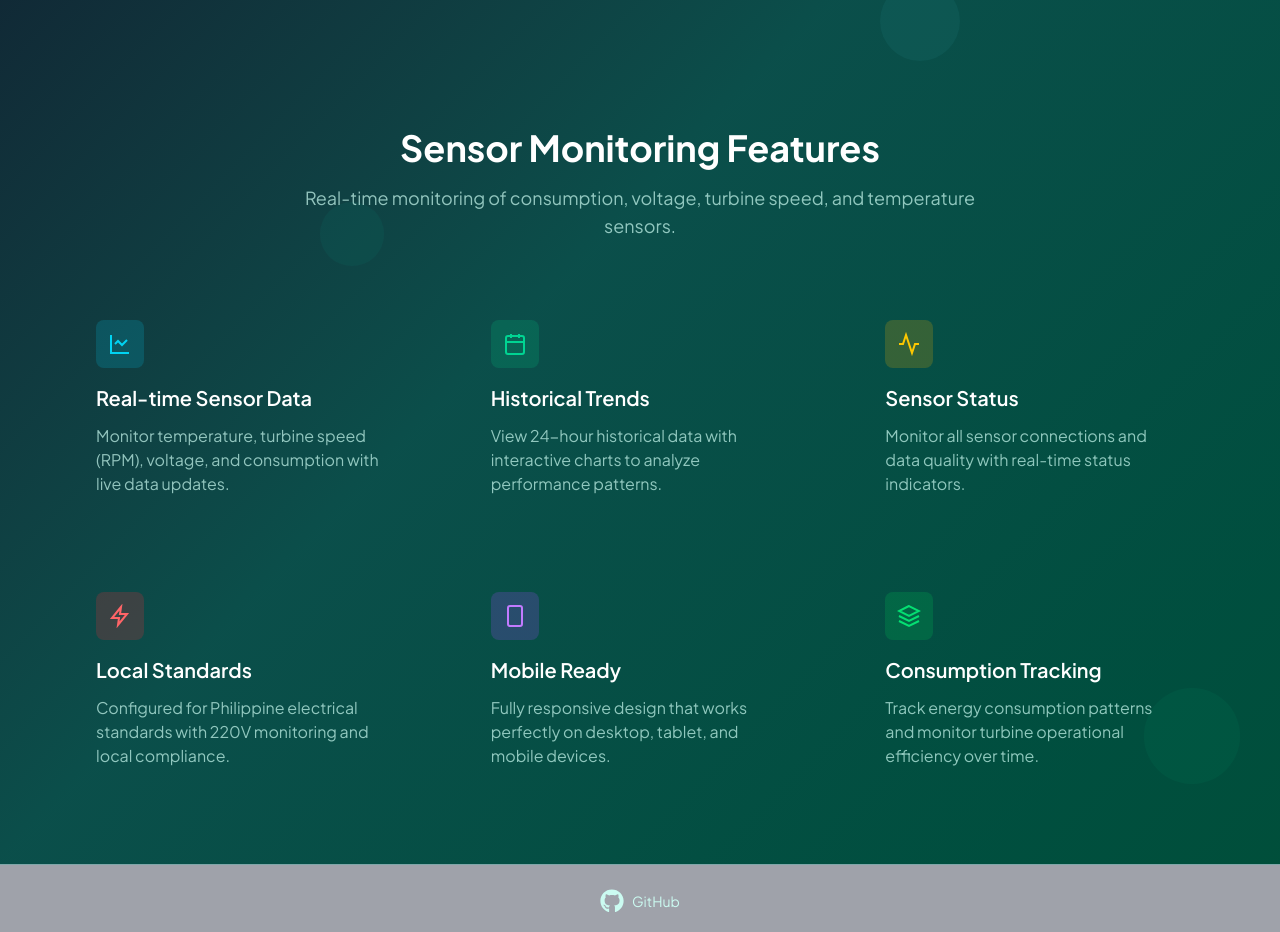
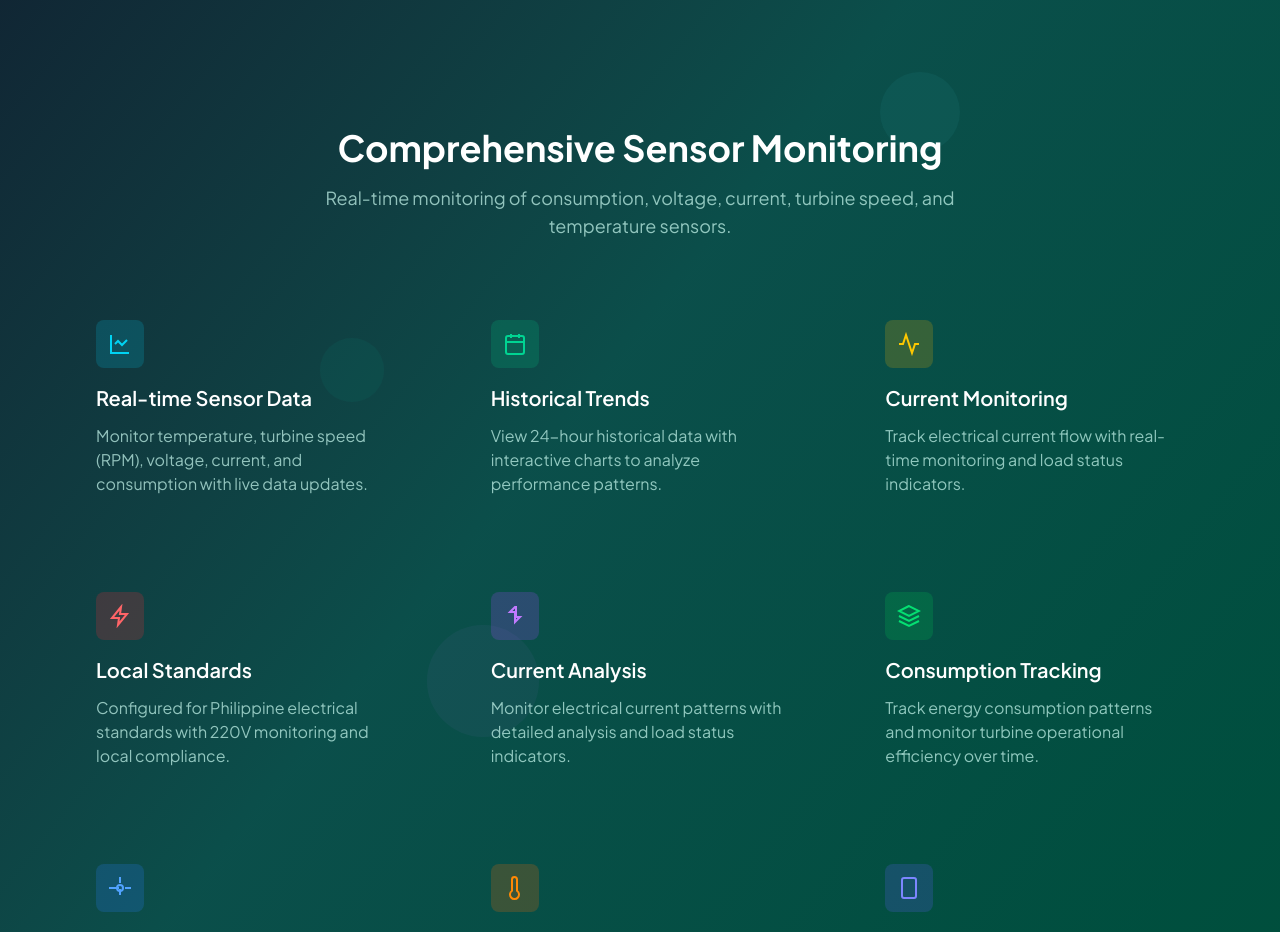
Before and after one commit to FireFlyDeveloper/Power-Monitoring, a Next.js app: page / in a window 1280 px wide. Shown: the part 460-1392 px from the top of the page. Built offline with nearby package versions, Linux system fonts and the light colour scheme.

Commit message:
update; homepage

```diff
--- a/src/app/page.js
+++ b/src/app/page.js
@@ -56,7 +56,7 @@ const Hero = () => {
           Real-time Green Energy Monitoring
         </h2>
         <p className="text-xl md:text-2xl text-teal-100/80 mb-8 max-w-2xl mx-auto">
-          Track consumption, voltage, turbine speed, and temperature with live sensor data
+          Track consumption, voltage, current, turbine speed, and temperature with live sensor data
           monitoring.
         </p>
         <div className="flex flex-col sm:flex-row gap-4 justify-center">
@@ -97,9 +97,9 @@ const Features = () => {
     <section id="features" className="relative z-10 px-6 py-16">
       <div className="max-w-6xl mx-auto">
         <div className="text-center mb-12">
-          <h3 className="text-3xl md:text-4xl font-bold mb-4">Sensor Monitoring Features</h3>
+          <h3 className="text-3xl md:text-4xl font-bold mb-4">Comprehensive Sensor Monitoring</h3>
           <p className="text-teal-100/70 text-lg max-w-2xl mx-auto">
-            Real-time monitoring of consumption, voltage, turbine speed, and temperature sensors.
+            Real-time monitoring of consumption, voltage, current, turbine speed, and temperature sensors.
           </p>
         </div>
 
@@ -113,7 +113,7 @@ const Features = () => {
               </svg>
             }
             title="Real-time Sensor Data"
-            description="Monitor temperature, turbine speed (RPM), voltage, and consumption with live data updates."
+            description="Monitor temperature, turbine speed (RPM), voltage, current, and consumption with live data updates."
           />
           <FeatureCard
             iconBg="bg-emerald-500/20"
@@ -135,8 +135,8 @@ const Features = () => {
                 <path d="M22 12h-4l-3 9L9 3l-3 9H2" stroke="currentColor" className="text-yellow-400" strokeWidth="2" />
               </svg>
             }
-            title="Sensor Status"
-            description="Monitor all sensor connections and data quality with real-time status indicators."
+            title="Current Monitoring"
+            description="Track electrical current flow with real-time monitoring and load status indicators."
           />
           <FeatureCard
             iconBg="bg-red-500/20"
@@ -152,12 +152,11 @@ const Features = () => {
             iconBg="bg-purple-500/20"
             icon={
               <svg width="24" height="24" viewBox="0 0 24 24" fill="none">
-                <rect x="5" y="2" width="14" height="20" rx="2" ry="2" stroke="currentColor" className="text-purple-400" strokeWidth="2" />
-                <line x1="12" y1="18" x2="12.01" y2="18" stroke="currentColor" className="text-purple-400" strokeWidth="2" />
+                <path d="M13 3v10h4l-5 5v-10H7l5-5z" stroke="currentColor" className="text-purple-400" strokeWidth="2" />
               </svg>
             }
-            title="Mobile Ready"
-            description="Fully responsive design that works perfectly on desktop, tablet, and mobile devices."
+            title="Current Analysis"
+            description="Monitor electrical current patterns with detailed analysis and load status indicators."
           />
           <FeatureCard
             iconBg="bg-green-500/20"
@@ -170,6 +169,38 @@ const Features = () => {
             }
             title="Consumption Tracking"
             description="Track energy consumption patterns and monitor turbine operational efficiency over time."
+          />
+          <FeatureCard
+            iconBg="bg-blue-500/20"
+            icon={
+              <svg width="24" height="24" viewBox="0 0 24 24" fill="none">
+                <circle cx="12" cy="12" r="3" stroke="currentColor" className="text-blue-400" strokeWidth="2" />
+                <path d="M12 1v6m0 6v6m11-7h-6m-6 0H1" stroke="currentColor" className="text-blue-400" strokeWidth="2" />
+              </svg>
+            }
+            title="Turbine Performance"
+            description="Monitor RPM and efficiency of your green energy turbine in real-time."
+          />
+          <FeatureCard
+            iconBg="bg-orange-500/20"
+            icon={
+              <svg width="24" height="24" viewBox="0 0 24 24" fill="none">
+                <path d="M14 14.76V3.5a2.5 2.5 0 0 0-5 0v11.26a4.5 4.5 0 1 0 5 0z" stroke="currentColor" className="text-orange-400" strokeWidth="2" />
+              </svg>
+            }
+            title="Temperature Monitoring"
+            description="Track system temperature to prevent overheating and ensure optimal performance."
+          />
+          <FeatureCard
+            iconBg="bg-indigo-500/20"
+            icon={
+              <svg width="24" height="24" viewBox="0 0 24 24" fill="none">
+                <rect x="5" y="2" width="14" height="20" rx="2" ry="2" stroke="currentColor" className="text-indigo-400" strokeWidth="2" />
+                <line x1="12" y1="18" x2="12.01" y2="18" stroke="currentColor" className="text-indigo-400" strokeWidth="2" />
+              </svg>
+            }
+            title="Mobile Ready"
+            description="Fully responsive design that works perfectly on desktop, tablet, and mobile devices."
           />
         </div>
       </div>
@@ -187,6 +218,7 @@ const App = () => {
         <div className="absolute bottom-20 right-10 w-24 h-24 rounded-full bg-emerald-400/5 float" style={{ animationDelay: "-2s" }}></div>
         <div className="absolute top-1/2 left-1/4 w-16 h-16 rounded-full bg-teal-400/5 float" style={{ animationDelay: "-4s" }}></div>
         <div className="absolute top-1/3 right-1/4 w-20 h-20 rounded-full bg-cyan-300/5 float" style={{ animationDelay: "-1s" }}></div>
+        <div className="absolute bottom-1/4 left-1/3 w-28 h-28 rounded-full bg-purple-400/5 float" style={{ animationDelay: "-3s" }}></div>
       </div>
 
       <Navbar />
```
